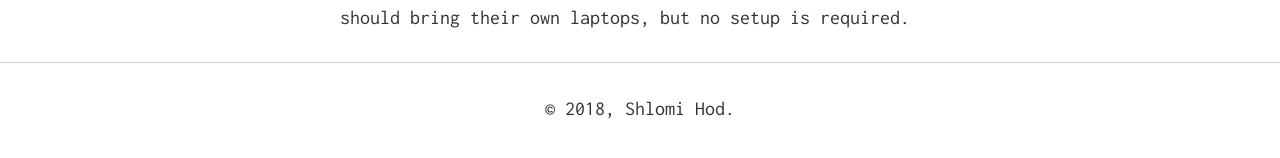
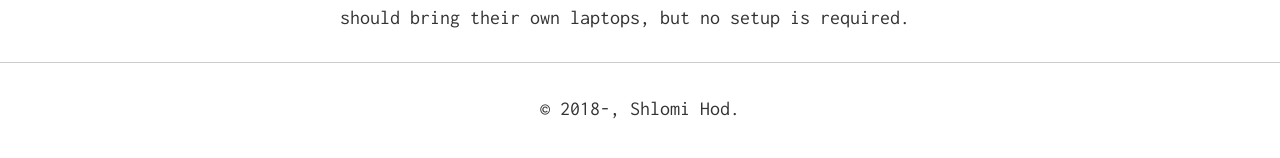
Before and after one commit to ResponsiblyAI/word-embedding, a Jekyll site: the page built from index.md, in a window 1280 px wide and 900 px high, scrolled down 1721 px. Shown: the part 676-834 px from the top of the window. Built offline with Jekyll 4.4.1, drawn with Linux system fonts in a browser that asks for light colours; nearby versions of some CDN libraries; our own code applies the rules of GitHub Pages for plain Markdown files.

Commit message:
update copyright

```diff
--- a/_includes/footer.html
+++ b/_includes/footer.html
@@ -1,4 +1,4 @@
 <footer>
     <hr />
-    &copy; 2018, Shlomi Hod.
+    &copy; 2018-, Shlomi Hod.
 </footer>
```
